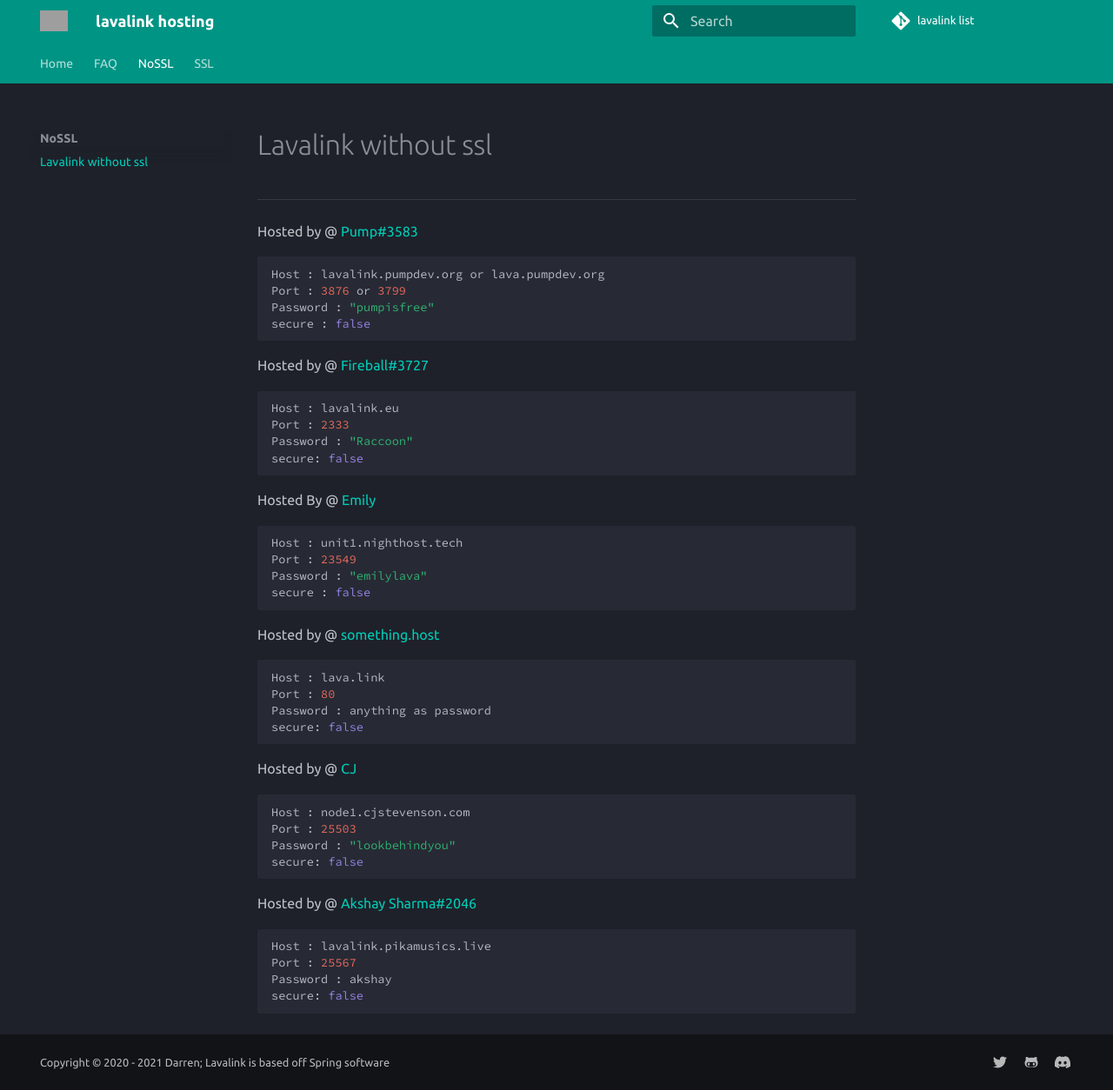
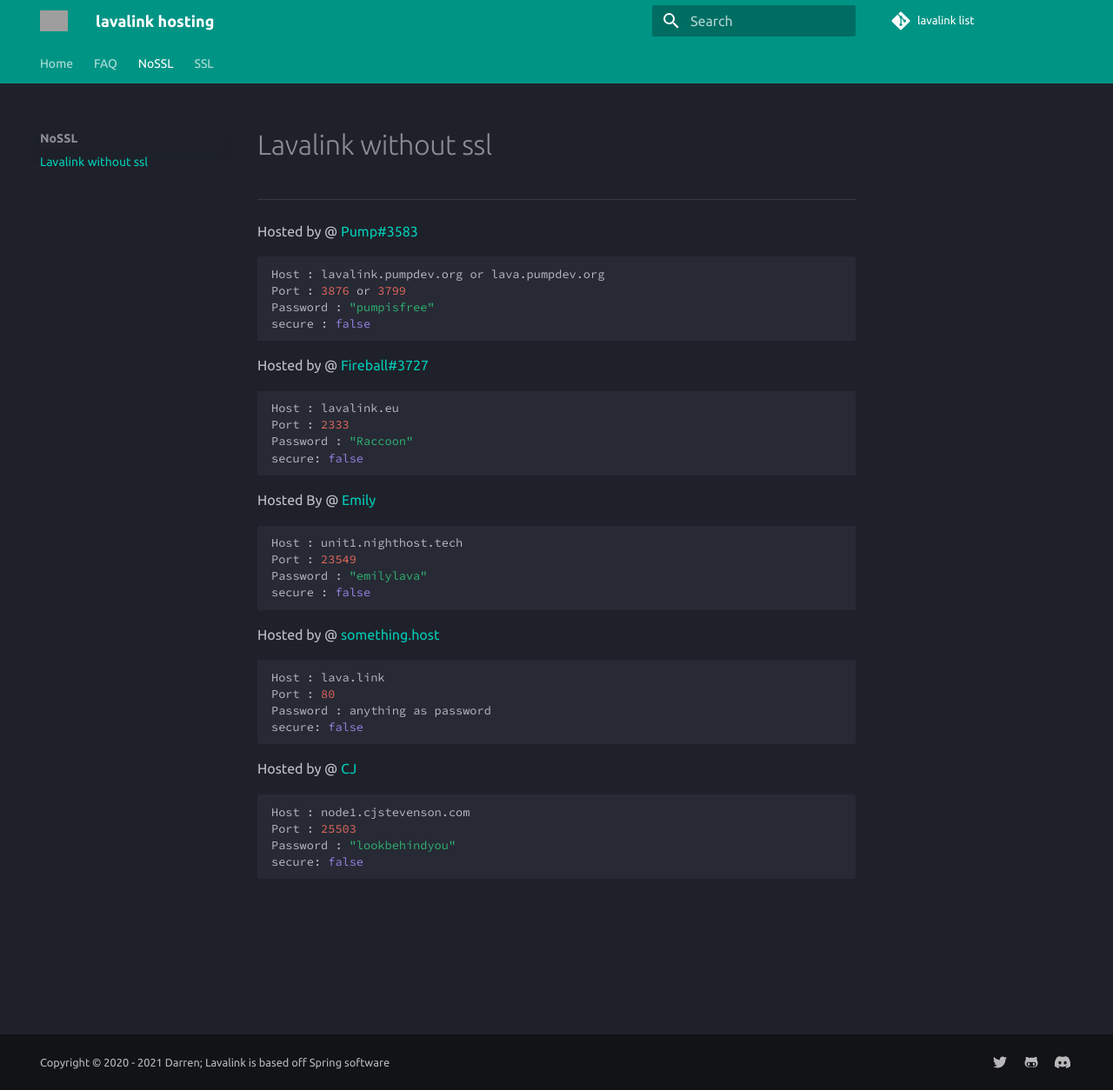
Before and after one commit to DarrenOfficial/lavalink-list, an MkDocs documentation site: the page built from docs/NoSSL/lavalink-without-ssl.md, in a window 1280 px wide and 1254 px high. Shown: the whole window at 87% size. Built offline with MkDocs 1.6.1 and Material for MkDocs 9.7.7, drawn with Linux system fonts in a browser that asks for light colours; comment, search, counter and statistics services are not loaded; grey boxes are pictures that could not be loaded.

Commit message:
Lavalink down

````diff
--- a/docs/NoSSL/lavalink-without-ssl.md
+++ b/docs/NoSSL/lavalink-without-ssl.md
@@ -35,10 +35,3 @@ Port : 25503
 Password : "lookbehindyou"
 secure: false
 ```
-Hosted by @ [Akshay Sharma#2046](https://discord.com/users/860041361423859714)
-```bash
-Host : lavalink.pikamusics.live
-Port : 25567
-Password : akshay
-secure: false
-```
````
